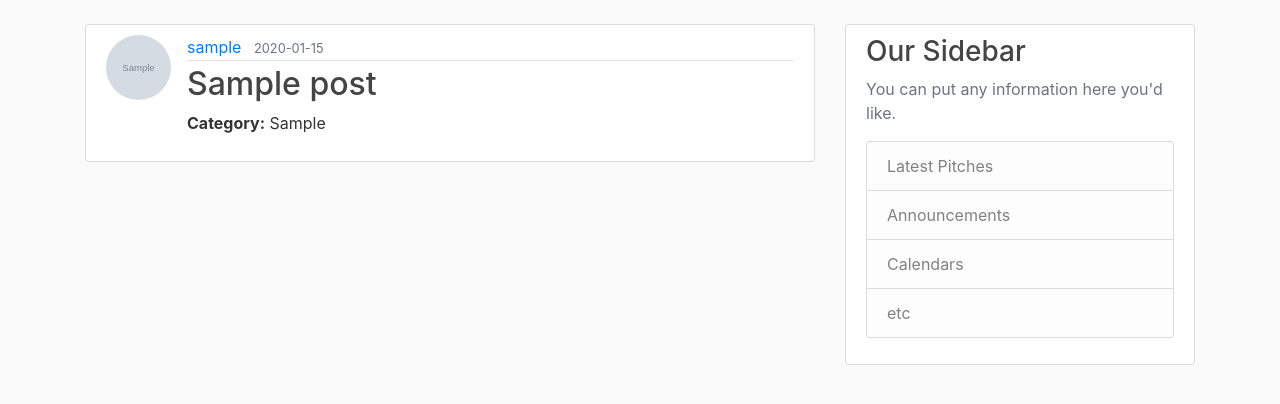
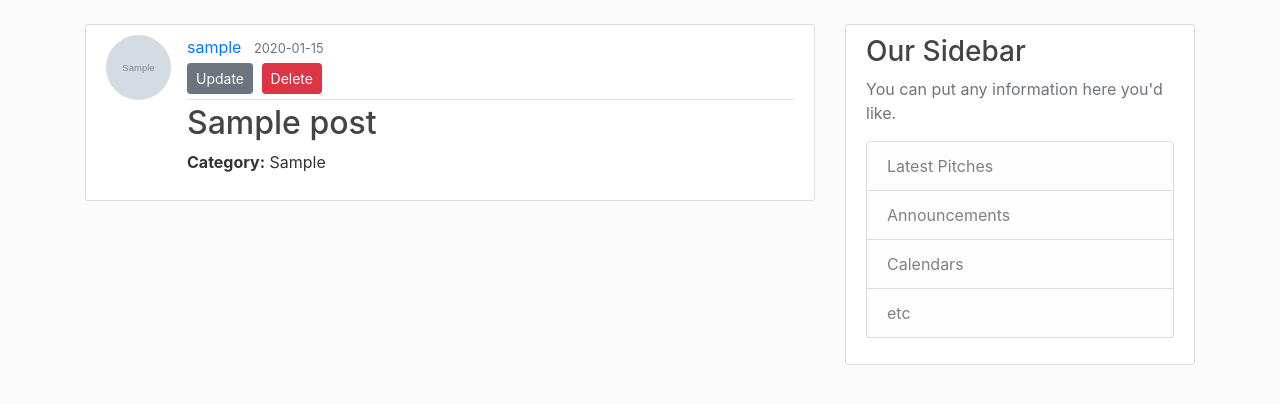
Before and after one commit to TimothyGicharu/Flask-Pitch, a Flask app: page /pitch/1 in a window 1280 px wide. Shown: the part 56-460 px from the top of the page. Run offline with Flask 2, Linux system fonts and the light colour scheme; a user stored in the database is signed in; tables that the repository leaves empty hold one stand-in row (values such as "Sample post"); grey boxes marked "Sample" are stand-in pictures; some libraries are stand-ins or nearby versions.

Commit message:
Add route for deleting pitch

```diff
--- a/pitch/routes.py
+++ b/pitch/routes.py
@@ -150,3 +150,14 @@ def update_pitch(post_id):
         form.category.data = pitch.category
     return render_template('create_pitch.html', title='Update Pitch',
      form=form, legend='Update Post')
+
+@app.route('/pitch/<int:post_id>/delete', methods=['POST'])
+@login_required
+def delete_pitch(post_id):
+    pitch = Post.query.get_or_404(post_id)
+    if pitch.author != current_user:
+        abort(403)
+    db.session.delete(pitch)
+    db.session.commit()
+    flash('Pitch deleted', 'success')
+    return redirect(url_for('home'))
--- a/pitch/templates/post.html
+++ b/pitch/templates/post.html
@@ -7,9 +7,33 @@
         <div class="article-metadata">
             <a class="mr-2" href="#">{{ pitch.author.username }}</a>
             <small class="text-muted">{{ pitch.data_posted.strftime('%Y-%m-%d') }}</small>
+            {% if pitch.author == current_user %}
+                <div>
+                    <a class= "btn btn-secondary btn-sm mt-1 mb-1" href="{{ url_for('update_pitch', post_id=pitch.id) }}">Update</a>
+                    <button type="button" class="btn btn-danger btn-sm m-1" data-toggle="modal" data-target="#deleteModal">Delete</button>
+                </div>
+            {% endif %}
         </div>
         <h2 class="article-title">{{ pitch.title }}</h2>
         <p class="article-content"><strong>Category:</strong> {{ pitch.category }}</p>
         </div>
     </article>
+    <div class="modal fade" id="deleteModal" tabindex="-1" role="dialog" aria-labelledby="deleteModalLabel" aria-hidden="true">
+        <div class="modal-dialog" role="document">
+          <div class="modal-content">
+            <div class="modal-header">
+              <h5 class="modal-title" id="deleteModalLabel">Delete Pitch?</h5>
+              <button type="button" class="close" data-dismiss="modal" aria-label="Close">
+                <span aria-hidden="true">&times;</span>
+              </button>
+            </div>
+            <div class="modal-footer">
+              <button type="button" class="btn btn-secondary" data-dismiss="modal">Close</button>
+              <form action="{{ url_for('delete_pitch', post_id=pitch.id)}}" method="POST">
+                  <input type="submit" class="btn btn-danger" value="Delete">
+              </form>
+            </div>
+          </div>
+        </div>
+    </div>
 {% endblock content%}
```
